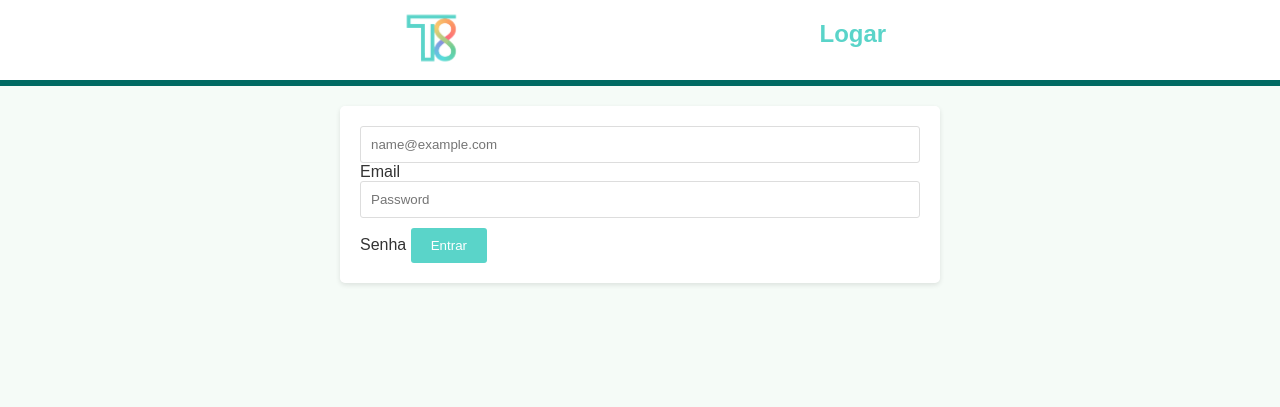
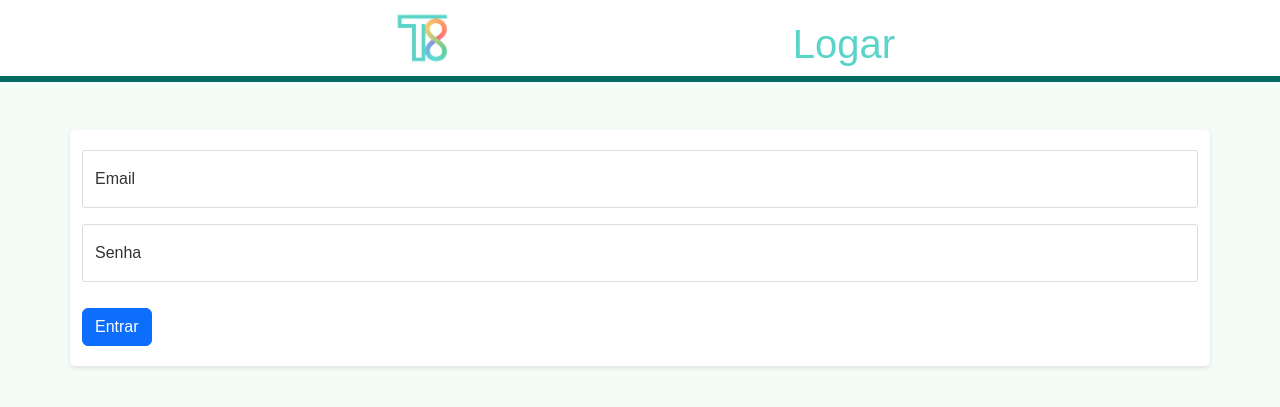
Before and after one commit to LiviaBrito7/techbridge, a PHP site: page /login.php in a window 1280 px wide. Shown: the top 407 px of the page. Run offline with PHP 8.4, Linux system fonts and the light colour scheme.

Commit message:
adding floating label in login page

```diff
--- a/login.php
+++ b/login.php
@@ -5,8 +5,8 @@
     <meta charset="UTF-8">
     <meta name="viewport" content="width=device-width, initial-scale=1.0">
     <title>Tech Bridge</title>
-    <!-- <link href="https://cdn.jsdelivr.net/npm/bootstrap@5.3.3/dist/css/bootstrap.min.css" rel="stylesheet"
-    integrity="sha384-QWTKZyjpPEjISv5WaRU9OFeRpok6YctnYmDr5pNlyT2bRjXh0JMhjY6hW+ALEwIH" crossorigin="anonymous"> -->
+    <link href="https://cdn.jsdelivr.net/npm/bootstrap@5.3.3/dist/css/bootstrap.min.css" rel="stylesheet"
+        integrity="sha384-QWTKZyjpPEjISv5WaRU9OFeRpok6YctnYmDr5pNlyT2bRjXh0JMhjY6hW+ALEwIH" crossorigin="anonymous">
     <link href='https://fonts.googleapis.com/css?family=Roboto' rel='stylesheet'>
     <link rel="stylesheet" href="style2.css">
     <link rel="stylesheet" href="styles.css">
@@ -15,9 +15,10 @@
 <body>
     <nav>
         <div style="max-width: 900px;">
-      <div class="dFlex">
+            <div class="d-flex align-items-center">
                 <div>
-            <a class="navbar-brand" href="index.html"><img src="img/logo-t8.png" alt="logo TechBridge" srcset="" class="logo"></a>
+                    <a class="navbar-brand" href="index.html"><img src="img/logo-t8.png" alt="logo TechBridge"
+                            srcset="" class="logo"></a>
                 </div>
                 <div style="padding-right: 30px;">
                     <h1>Logar</h1>
@@ -35,27 +36,20 @@
         echo "<div class='success-message' id='success-message'>$success</div>";
     }
     ?>
-    <form method="POST" action="action-login.php">
+    <form method="POST" action="action-login.php" class="container mt-5">
         <div class="form-floating mb-3">
             <input type="email" class="form-control" id="login" name="login" placeholder="name@example.com">
             <label for="login">Email</label>
         </div>
-        <div class="form-floating">
+        <div class="form-floating mb-3">
             <input type="password" class="form-control" id="senha" name="senha" placeholder="Password">
             <label for="senha">Senha</label>
-            <button type="submit" id="submitBtn">Entrar</button>
         </div>
+        <button type="submit" class="btn btn-primary">Entrar</button>
     </form>
-    <script>
-        // Aguarda 2 segundos (2000 milissegundos) antes de ocultar a div
-        setTimeout(function() {
-            document.getElementById('error-message').style.display = 'none';
-        }, 2000);
-        setTimeout(function() {
-            document.getElementById('success-message').style.display = 'none';
-        }, 2000);
-    </script>
-    <script src="https://cdn.jsdelivr.net/npm/bootstrap@5.3.3/dist/js/bootstrap.bundle.min.js" integrity="sha384-YvpcrYf0tY3lHB60NNkmXc5s9fDVZLESaAA55NDzOxhy9GkcIdslK1eN7N6jIeHz" crossorigin="anonymous"></script>
+    <script src="https://cdn.jsdelivr.net/npm/bootstrap@5.3.3/dist/js/bootstrap.bundle.min.js"
+        integrity="sha384-YvpcrYf0tY3lHB60NNkmXc5s9fDVZLESaAA55NDzOxhy9GkcIdslK1eN7N6jIeHz"
+        crossorigin="anonymous"></script>
 </body>
 
 </html>
```
Lines whose indentation alone changed are shown as unchanged.
